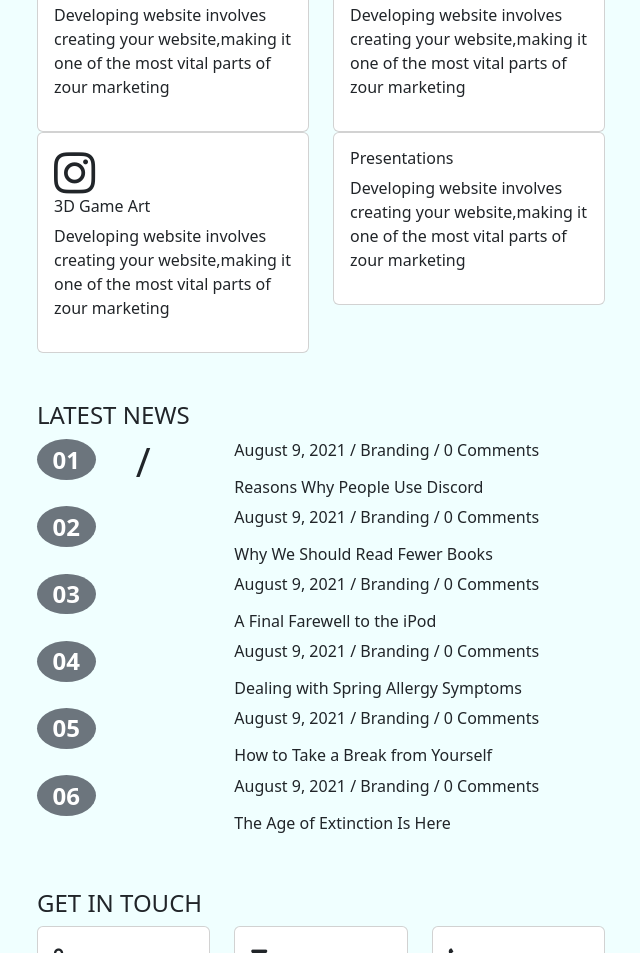
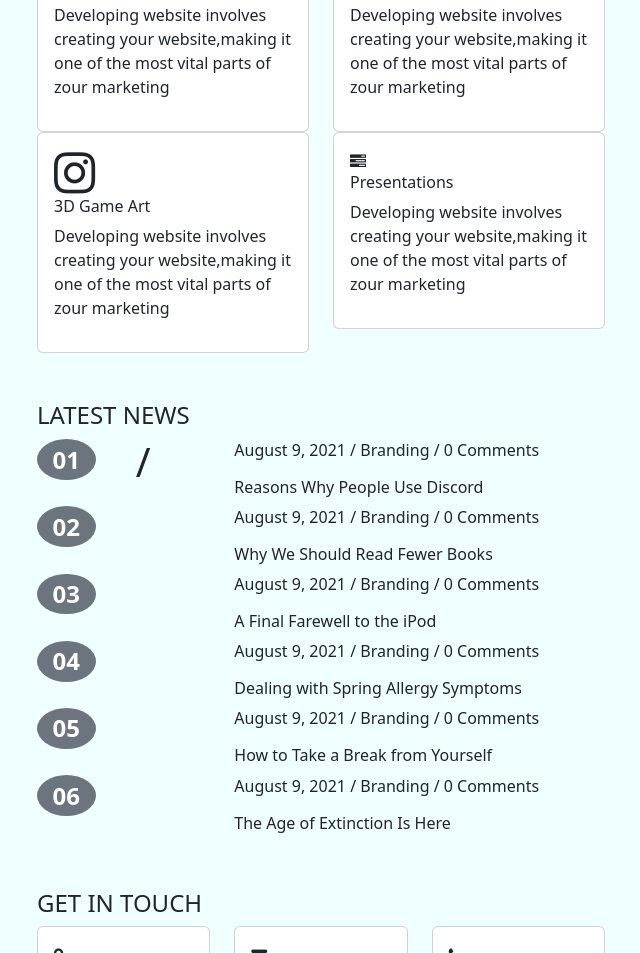
Before and after one commit to nwaniba/portfoilo, a plain HTML site: page index.html in a window 1280 px wide. Shown: the part 4213-5166 px from the top of the page, without its empty margins (615-1255 px from the left). Drawn offline with nearby package versions, Linux system fonts and the light colour scheme.

Commit message:
save new

```diff
--- a/index.html
+++ b/index.html
@@ -504,7 +504,7 @@
                     <div class="col-md-6">
                         <div class="card">
                             <div class="card-body">
-                            <span></span>
+                                <span class="fa fa-tasks"></span>
                                 <h6>Presentations</h6>
                                 <p>Developing website involves creating your website,making it one of the most vital
                                     parts of zour marketing </p>
@@ -624,7 +624,6 @@
             </div>
         </div>
     </section>
-
     <footer>
         <section class="bottom box">
             <div class="row d-flex">
@@ -644,11 +643,6 @@
     <script src="https://cdn.jsdelivr.net/npm/bootstrap@5.3.1/dist/js/bootstrap.bundle.min.js"
         integrity="sha384-HwwvtgBNo3bZJJLYd8oVXjrBZt8cqVSpeBNS5n7C8IVInixGAoxmnlMuBnhbgrkm"
         crossorigin="anonymous"></script>
-
-
-
-
-
 </body>
 
 </html>
```
Lines whose indentation alone changed are shown as unchanged.
